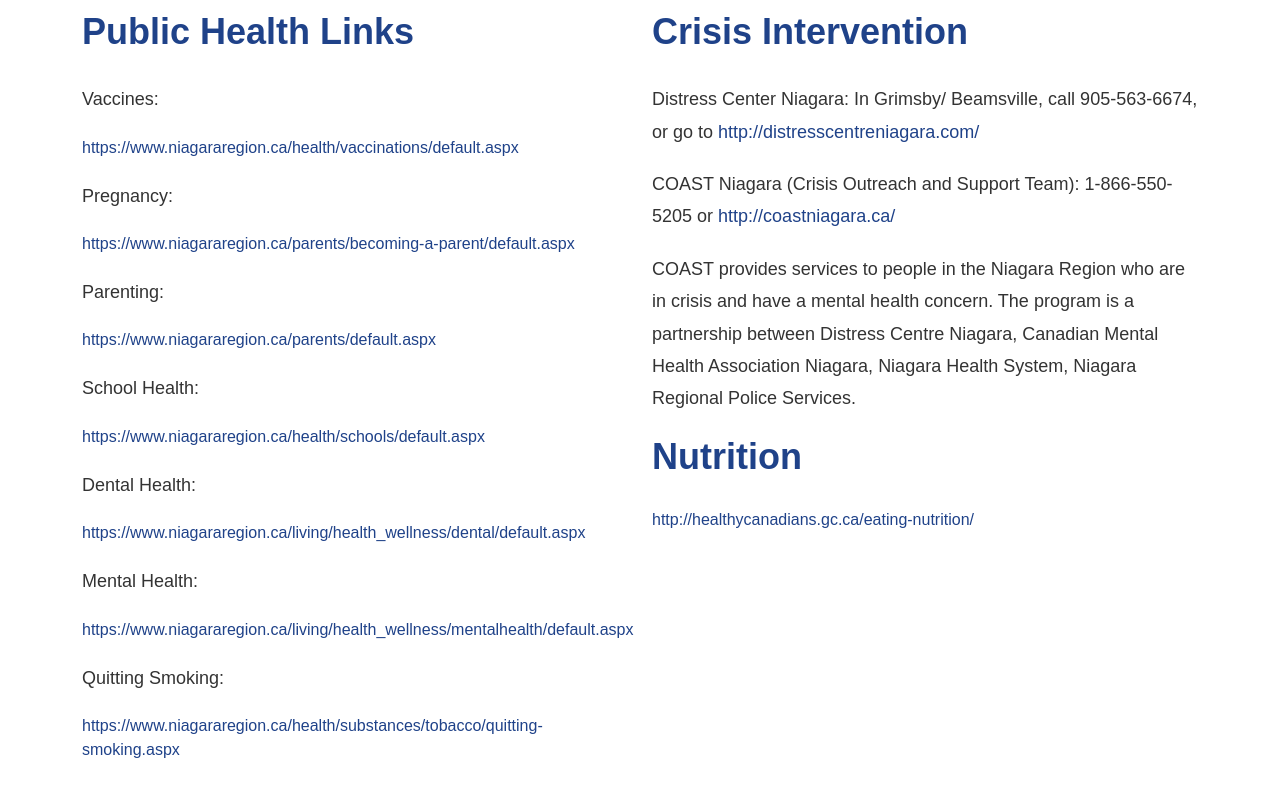
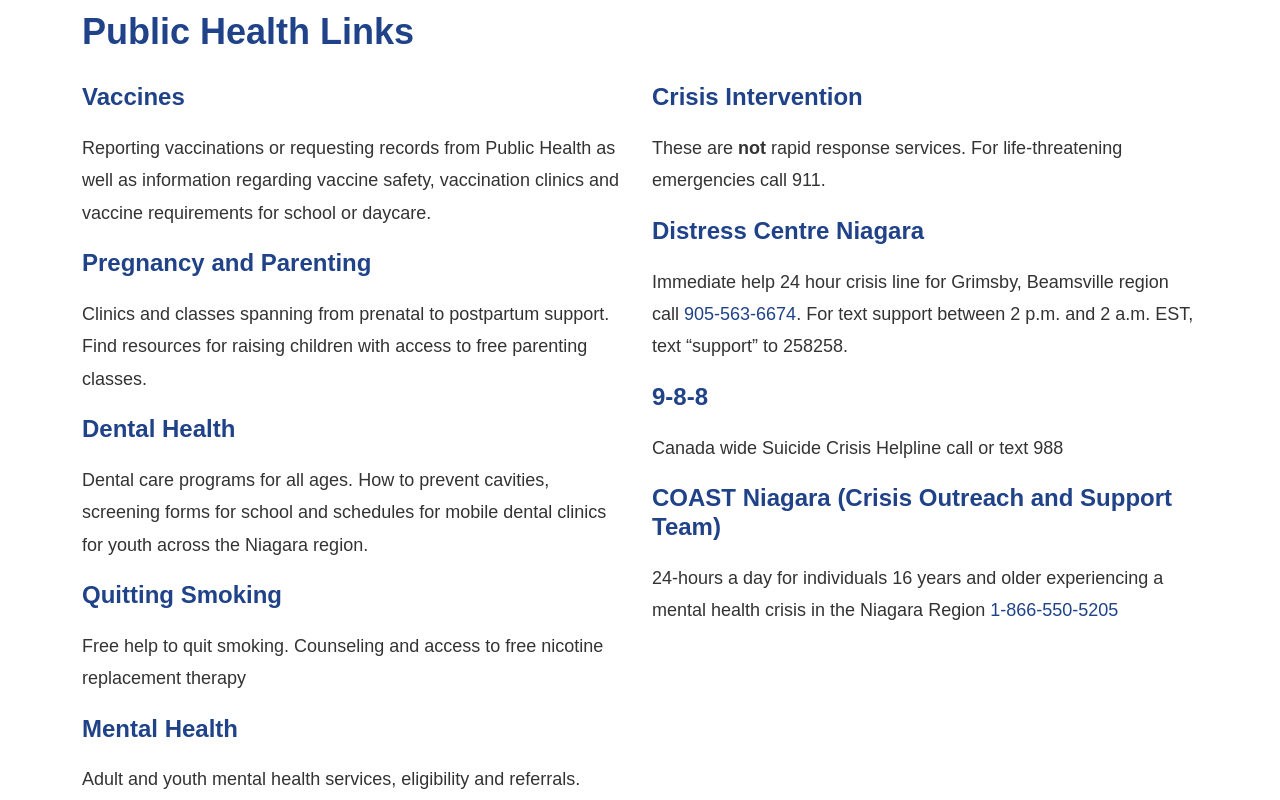
Before and after one commit to lincolnmedweb/lincolnmed, a Next.js app: page /resources in a window 1280 px wide. Shown: the part 420-1220 px from the top of the page. Built offline with nearby package versions, Linux system fonts and the light colour scheme.

Commit message:
Update patient resources

```diff
--- a/pages/resources.tsx
+++ b/pages/resources.tsx
@@ -18,60 +18,87 @@
       <section className="inner-content">
         <Container>
           <Row>
+            <Col lg="12">
+              <h2>Public Health Links</h2>
+            </Col>
+          </Row>
+          <Row>
             <Col lg="6">
-              <h2>Public Health Links</h2>
-              <p>Vaccines:</p>
+              <h4>
                 <a href="https://www.niagararegion.ca/health/vaccinations/default.aspx" target="_blank">
-                https://www.niagararegion.ca/health/vaccinations/default.aspx
+                  Vaccines
                 </a>
-              <p>Pregnancy:</p>
+              </h4>
+              <p>
+                Reporting vaccinations or requesting records from Public Health as well as information regarding vaccine
+                safety, vaccination clinics and vaccine requirements for school or daycare.
+              </p>
+              <h4>
                 <a href="https://www.niagararegion.ca/parents/becoming-a-parent/default.aspx" target="_blank">
-                https://www.niagararegion.ca/parents/becoming-a-parent/default.aspx
+                  Pregnancy and Parenting
                 </a>
-              <p>Parenting:</p>
-              <a href="https://www.niagararegion.ca/parents/default.aspx" target="_blank">
-                https://www.niagararegion.ca/parents/default.aspx
+              </h4>
+              <p>
+                Clinics and classes spanning from prenatal to postpartum support. Find resources for raising children
+                with access to free parenting classes.
+              </p>
+
+              <h4>
+                <a href="https://www.niagararegion.ca/living/health_wellness/dental/default.aspx" target="_blank">
+                  Dental Health
                 </a>
-              <p>School Health:</p>
-              <a href="https://www.niagararegion.ca/health/schools/default.aspx" target="_blank">
-                https://www.niagararegion.ca/health/schools/default.aspx
+              </h4>
+              <p>
+                Dental care programs for all ages. How to prevent cavities, screening forms for school and schedules for
+                mobile dental clinics for youth across the Niagara region.
+              </p>
+              <h4>
+                <a href="https://www.niagararegion.ca/health/substances/tobacco/quitting-smoking.aspx" target="_blank">
+                  Quitting Smoking
                 </a>
-              <p>Dental Health:</p>
-              <a href="https://www.niagararegion.ca/living/health_wellness/dental/default.aspx" target="_blank">
-                https://www.niagararegion.ca/living/health_wellness/dental/default.aspx
+              </h4>
+              <p>Free help to quit smoking. Counseling and access to free nicotine replacement therapy</p>
+              <h4>
+                <a href="https://www.niagararegion.ca/living/health_wellness/mentalhealth/default.aspx" target="_blank">
+                  Mental Health
                 </a>
-              <p>Mental Health:</p>
-              <a href="https://www.niagararegion.ca/living/health_wellness/mentalhealth/default.aspx" target="_blank">
-                https://www.niagararegion.ca/living/health_wellness/mentalhealth/default.aspx
-              </a>
-              <p>Quitting Smoking:</p>
-              <a href="https://www.niagararegion.ca/health/substances/tobacco/quitting-smoking.aspx" target="_blank">
-                https://www.niagararegion.ca/health/substances/tobacco/quitting-smoking.aspx
-              </a>
+              </h4>
+              <p>Adult and youth mental health services, eligibility and referrals.</p>
             </Col>
             <Col lg="6">
-              <h2>Crisis Intervention</h2>
+              <h4>
+                <a href="#" target="_blank">
+                  Crisis Intervention
+                </a>
+              </h4>
               <p>
-                Distress Center Niagara: In Grimsby/ Beamsville, call 905-563-6674, or go to{" "}
+                These are <strong>not</strong> rapid response services. For life-threatening emergencies call 911.
+              </p>
+              <h4>
                 <a href="http://distresscentreniagara.com/" target="_blank">
-                  http://distresscentreniagara.com/
+                  Distress Centre Niagara
                 </a>
+              </h4>
+              <p>
+                Immediate help 24 hour crisis line for Grimsby, Beamsville region call{" "}
+                <a href="tel:905-563-6674">905-563-6674</a>. For text support between 2 p.m. and 2 a.m. EST, text
+                “support” to 258258.
               </p>
+              <h4>
+                <a href="https://988.ca" target="_blank">
+                  9-8-8
+                </a>
+              </h4>
+              <p>Canada wide Suicide Crisis Helpline call or text 988</p>
+              <h4>
+                <a href="https://niagara.cmha.ca/brochure/i-am-in-crisis/ " target="_blank">
+                  COAST Niagara (Crisis Outreach and Support Team)
+                </a>
+              </h4>
               <p>
-                COAST Niagara (Crisis Outreach and Support Team): 1-866-550-5205 or{" "}
-                <a href="http://coastniagara.ca/" target="_blank">
-                  http://coastniagara.ca/
-                </a>
+                24-hours a day for individuals 16 years and older experiencing a mental health crisis in the Niagara
+                Region <a href="tel:1-866-550-5205">1-866-550-5205</a>
               </p>
-              <p>
-                COAST provides services to people in the Niagara Region who are in crisis and have a mental health
-                concern. The program is a partnership between Distress Centre Niagara, Canadian Mental Health
-                Association Niagara, Niagara Health System, Niagara Regional Police Services.
-              </p>
-              <h2>Nutrition</h2>
-              <a href="http://healthycanadians.gc.ca/eating-nutrition/" target="_blank">
-                http://healthycanadians.gc.ca/eating-nutrition/
-              </a>
             </Col>
           </Row>
         </Container>
```
Lines whose indentation alone changed are shown as unchanged.
